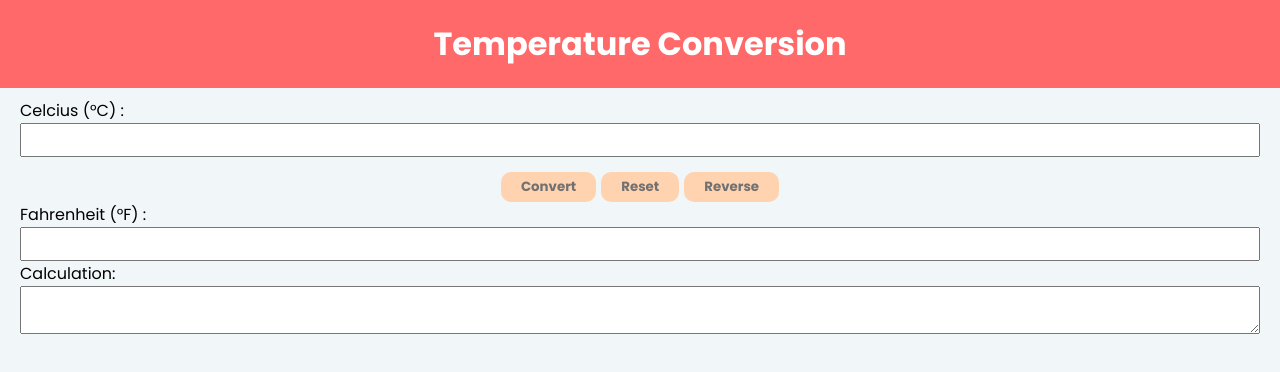
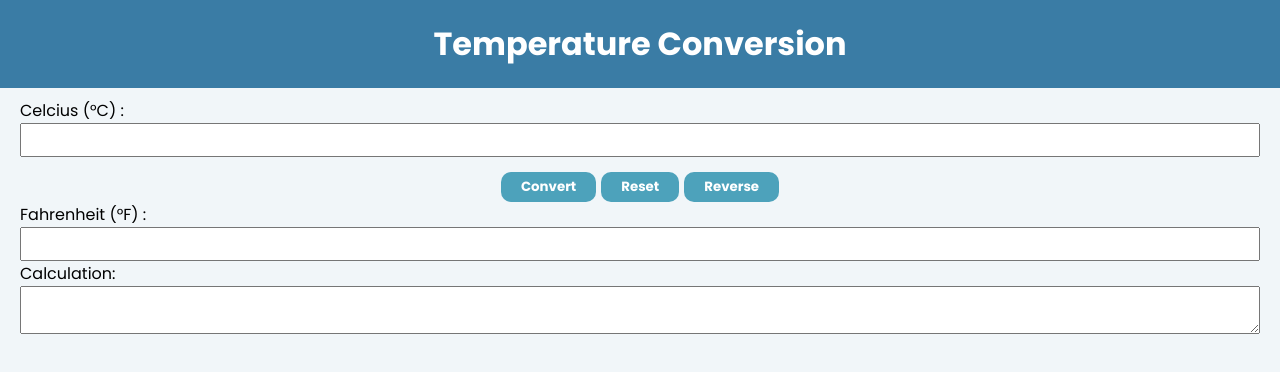
Before and after one commit to revou-fundamental-course/12-jun-23-Iq11k, a plain HTML site: page index.html in a window 1280 px wide. Drawn offline with Linux system fonts and the light colour scheme.

Commit message:
Change Header Color

```diff
--- a/css/style.css
+++ b/css/style.css
@@ -11,7 +11,7 @@ body {
 }
 
 header {
-  background-color: #ff6969;
+  background-color: #3a7ca5;
   color: #ffffff;
   text-align: center;
   display: flex;
@@ -46,8 +46,8 @@ header {
 }
 
 button {
-  background-color: #ffd3b0;
-  color: #717171;
+  background-color: #4da2bb;
+  color: #ffffff;
   font-weight: 700;
   padding: 5px 20px;
   border: none;
@@ -55,11 +55,11 @@ button {
 }
 
 button:hover {
-  background-color: #ffd4b0b5;
+  background-color: #6ba2b3;
 }
 
 button:active {
-  background-color: #ffd4b07d;
+  background-color: #81c3d7;
   transform: translateY(1px);
 }
 
```
